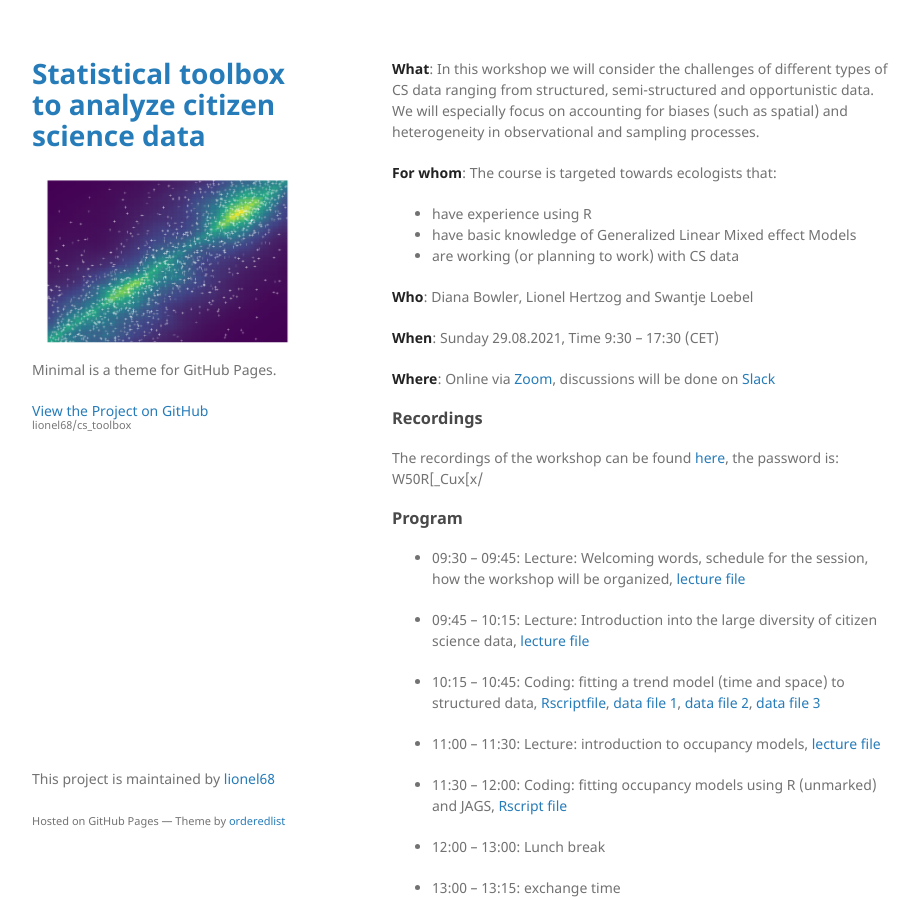
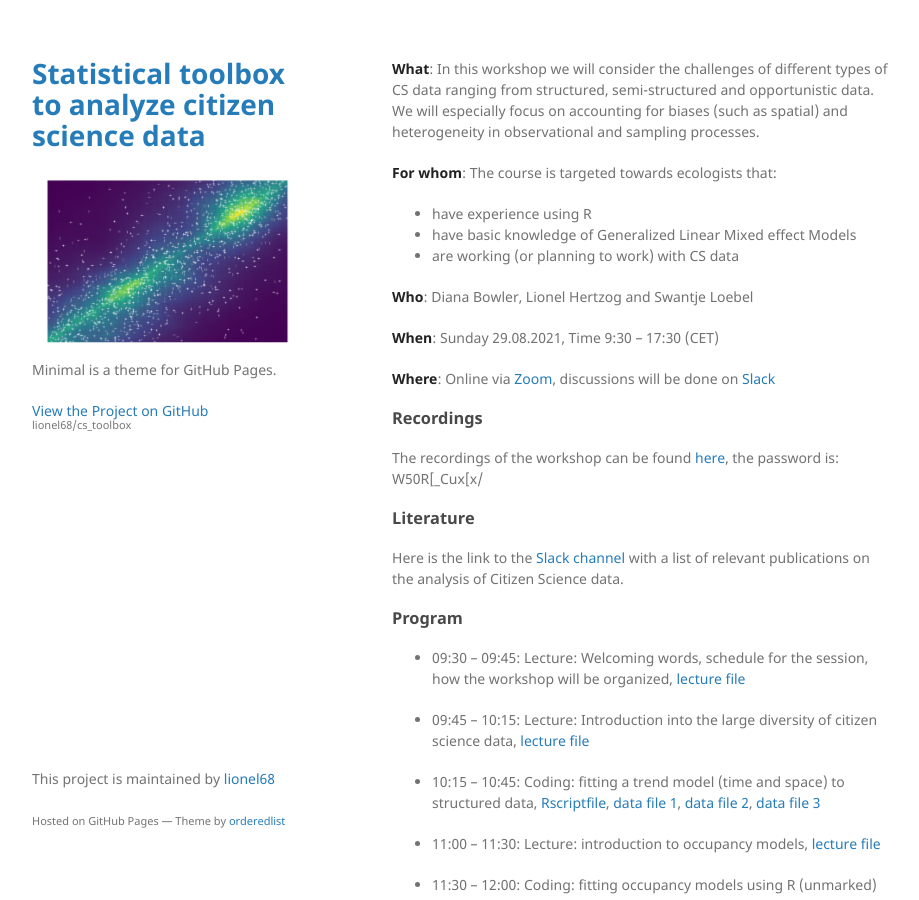
Before and after one commit to lionel68/cs_toolbox, a Jekyll site: the page built from index.md, in a window 1280 px wide and 900 px high. Shown: the whole window, without its empty margins (178-1097 px from the left). Built offline with Jekyll 4.4.1, drawn with Linux system fonts in a browser that asks for light colours.

Commit message:
Update index.md

```diff
--- a/index.md
+++ b/index.md
@@ -20,6 +20,10 @@ layout: default
 ### Recordings
 
 The recordings of the workshop can be found [here](https://cloud.thuenen.de/index.php/s/ffcTft596ZCtZG2), the password is: W50R[\_Cux[x/
+
+### Literature
+
+Here is the link to the [Slack channel](https://citizenscienc-pu09132.slack.com/archives/C02C3J0P6BG) with a list of relevant publications on the analysis of Citizen Science data.
 
 ### Program
 
```
